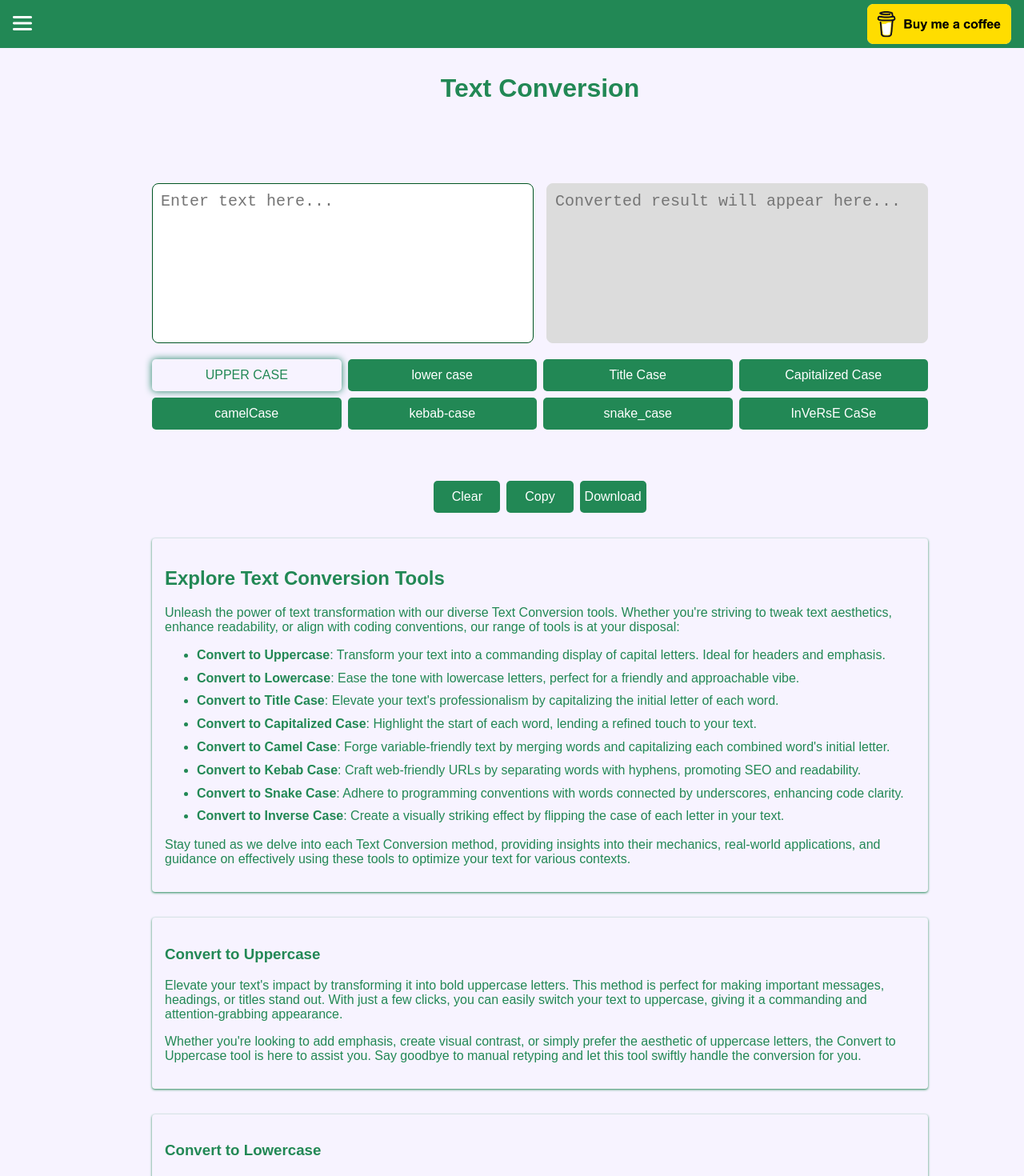
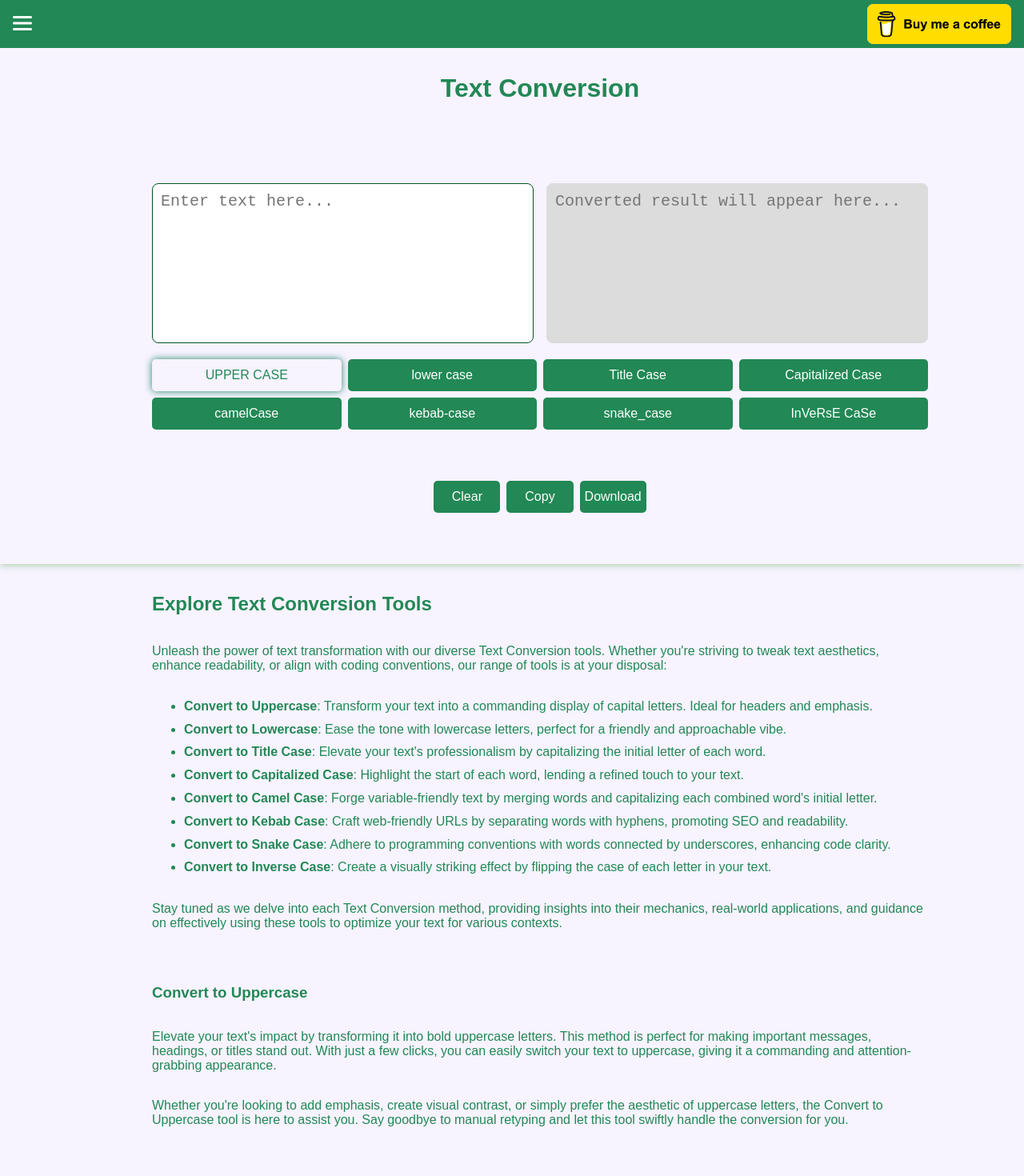
Before and after one commit to haythamIdrees9/ConvertCase, an Angular app: page /text-case-tools/convert-to-uppercase in a window 1280 px wide. Shown: the top 1470 px of the page at 80% size. Built offline with nearby package versions, Linux system fonts and the light colour scheme.

Commit message:
fix styling

```diff
--- a/src/app/UI/content/conent-card/conent-card.component.html
+++ b/src/app/UI/content/conent-card/conent-card.component.html
@@ -1,10 +1,5 @@
 <div class="x-container">
-    <div class="container">
-
-        <div class="card">
-            <ng-content></ng-content>
-
-        </div>
+    <div class="a-container">
         <ng-container *ngIf="showAdd">
             <script async
                 src="https://pagead2.googlesyndication.com/pagead/js/adsbygoogle.js?client=ca-pub-8746065127850305"
@@ -17,5 +12,7 @@
             </script>
 
         </ng-container>
+            <ng-content></ng-content>
+
     </div>
 </div>
--- a/src/app/UI/content/conent-card/conent-card.component.scss
+++ b/src/app/UI/content/conent-card/conent-card.component.scss
@@ -1,15 +1,10 @@
 @import '../../../../styles/responsive';
 .x-container{
     padding-top: 0;
-    .container{
+    .a-container{
         display: flex;
-        flex-direction: column-reverse;
-        align-items: center;
+        flex-direction: column;
+        align-items: flex-start;
         margin-top:0;
-        .card{
-            box-shadow: 0px 1px 3px #228855;
-            border-radius: 0.25rem;
-            padding: 1rem;
-        }
     }
 }
--- a/src/app/components/encode-decode-url/url-encode-decode.component.scss
+++ b/src/app/components/encode-decode-url/url-encode-decode.component.scss
@@ -1,6 +1,11 @@
 @import '../../../styles/responsive';
 
 .x-container {
+  box-shadow: 0px 1px 9px #a5caa3;
+  margin-bottom: 1rem;
+  padding-bottom: 4rem !important;
+  min-height: calc(100vh - 12rem);
+  justify-content: space-evenly;
     @include mobileFirst('mlg') {
       .container .buttons {
           grid-template-columns: repeat(6, 1fr);
--- a/src/app/components/text-converter/text-converter.component.html
+++ b/src/app/components/text-converter/text-converter.component.html
@@ -1,3 +1,4 @@
+
 <div class="x-container">
   <h1>Text Conversion</h1>
   <div class="container">
--- a/src/app/components/text-converter/text-converter.component.scss
+++ b/src/app/components/text-converter/text-converter.component.scss
@@ -1,6 +1,10 @@
 @import '../../../styles/responsive';
-
 .x-container {
+  box-shadow: 0px 1px 9px #a5caa3;
+  margin-bottom: 1rem;
+  padding-bottom: 4rem !important;
+  min-height: calc(100vh - 12rem);
+  justify-content: space-evenly;
   @include mobileFirst('sm') {
     .container .buttons {
         grid-template-columns: repeat(4, 1fr);
--- a/src/app/components/text-manipulation/text-manipulation.component.scss
+++ b/src/app/components/text-manipulation/text-manipulation.component.scss
@@ -1,7 +1,11 @@
 @import '../../../styles/responsive';
 
 .x-container {
-
+    box-shadow: 0px 1px 9px #a5caa3;
+    margin-bottom: 1rem;
+    padding-bottom: 4rem !important;
+    min-height: calc(100vh - 12rem);
+    justify-content: space-evenly;
     @include mobileFirst('sm') {
         .container .buttons {
             grid-template-columns: repeat(4, auto);
```
